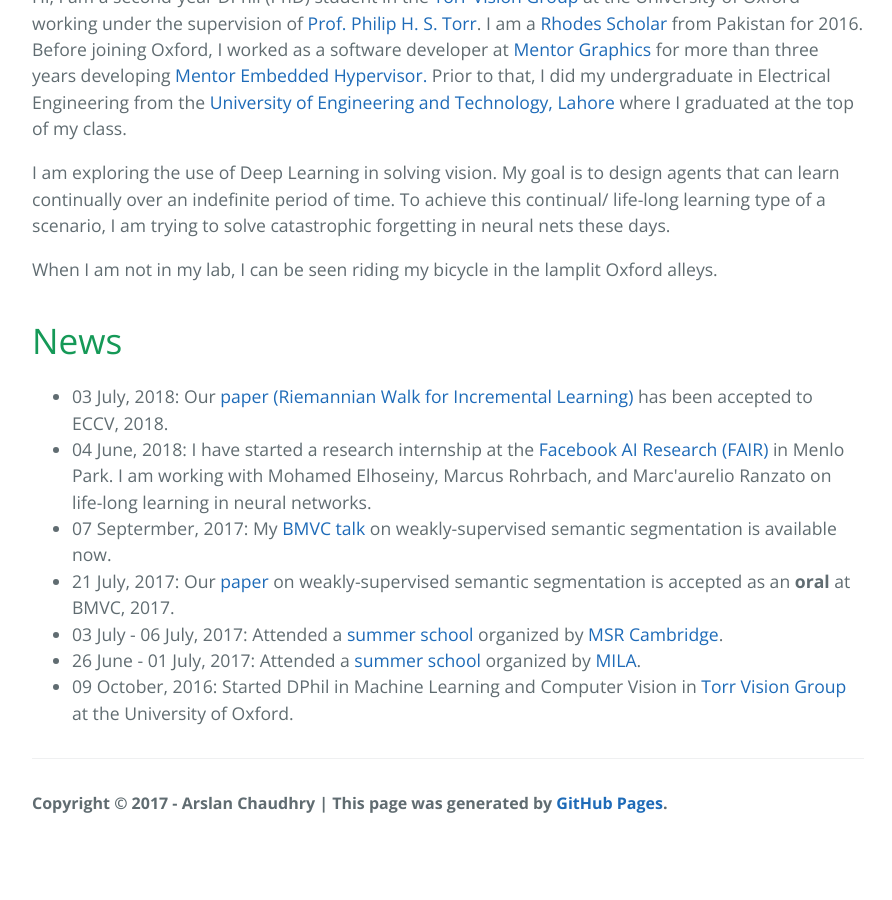
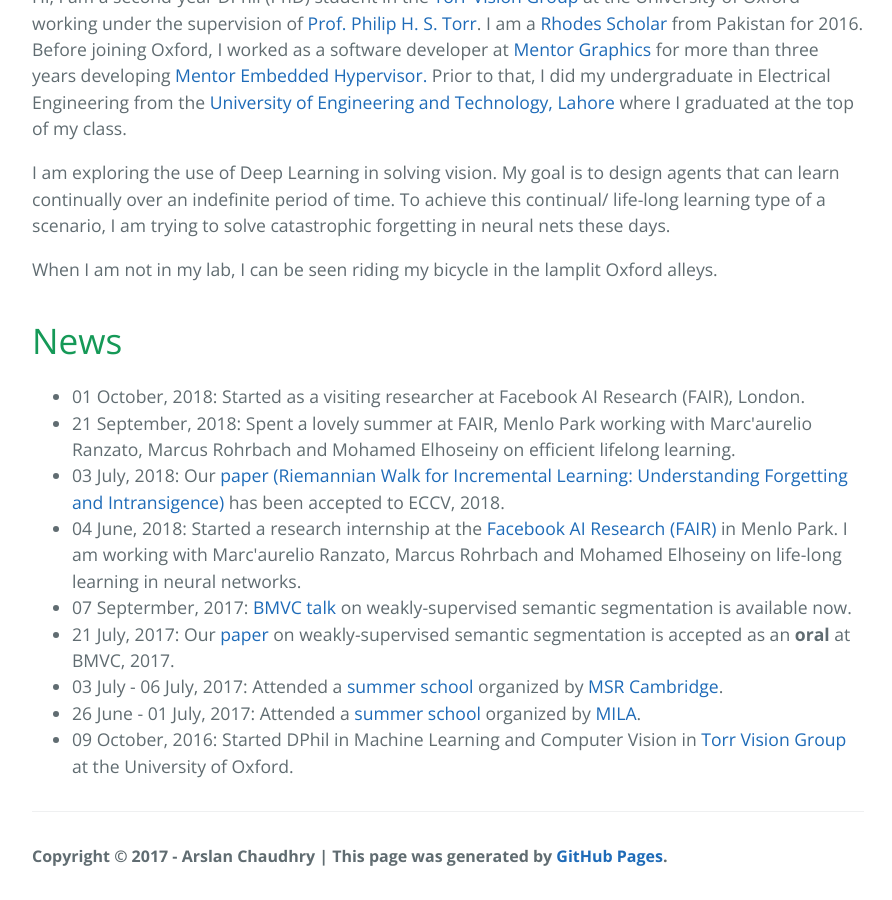
Before and after one commit to arslan-chaudhry/arslan-chaudhry.github.io, a Jekyll site: the page built from index.html, in a window 1280 px wide and 900 px high, scrolled down 577 px. Shown: the whole window, without its empty margins (192-1084 px from the left). Built offline with Jekyll 4.4.1, drawn with Linux system fonts in a browser that asks for light colours; nearby versions of some CDN libraries; the list of posts is cut into pages by our own code; before the commit the page ends 1424 px from its top, so only the background shows below that.

Commit message:
Summer 2018 updates

```diff
--- a/index.html
+++ b/index.html
@@ -24,9 +24,11 @@ title: {{ site.name }}
 
     <h1>News</h1>
         <ul class="posts">
-	    <li> 03 July, 2018: Our <a href="https://arxiv.org/abs/1801.10112" target="_blank">paper (Riemannian Walk for Incremental Learning)</a> has been accepted to ECCV, 2018.</li>
-            <li> 04 June, 2018: I have started a research internship at the <a href="https://research.fb.com/category/facebook-ai-research-fair/" target="_blank">Facebook AI Research (FAIR)</a> in Menlo Park. I am working with Mohamed Elhoseiny, Marcus Rohrbach, and Marc'aurelio Ranzato on life-long learning in neural networks.</li>
-            <li> 07 Septermber, 2017: My <a href="https://www.youtube.com/watch?v=kEqmRNf43sE" target="_blank">BMVC talk</a> on weakly-supervised semantic segmentation is available now.</li>
+             <li> 01 October, 2018: Started as a visiting researcher at Facebook AI Research (FAIR), London.
+	    <li> 21 September, 2018: Spent a lovely summer at FAIR, Menlo Park working with Marc'aurelio Ranzato, Marcus Rohrbach and Mohamed Elhoseiny on efficient lifelong learning.
+	    <li> 03 July, 2018: Our <a href="https://doi.org/10.1007/978-3-030-01252-6_33" target="_blank">paper (Riemannian Walk for Incremental Learning: Understanding Forgetting and Intransigence)</a> has been accepted to ECCV, 2018.</li>
+            <li> 04 June, 2018: Started a research internship at the <a href="https://research.fb.com/category/facebook-ai-research-fair/" target="_blank">Facebook AI Research (FAIR)</a> in Menlo Park. I am working with Marc'aurelio Ranzato, Marcus Rohrbach and Mohamed Elhoseiny on life-long learning in neural networks.</li>
+            <li> 07 Septermber, 2017: <a href="https://www.youtube.com/watch?v=kEqmRNf43sE" target="_blank">BMVC talk</a> on weakly-supervised semantic segmentation is available now.</li>
             <li> 21 July, 2017: Our <a href="https://arxiv.org/abs/1707.05821" target="_blank">paper</a> on weakly-supervised semantic segmentation is accepted as an <b>oral</b> at BMVC, 2017.</li>
             <li> 03 July - 06 July, 2017: Attended a <a href="https://www.microsoft.com/en-us/research/event/ai-summer-school-2017/#" target="_blank">summer school</a> organized by <a href="https://www.microsoft.com/en-us/research/" target="_blank">MSR Cambridge</a>.</li>
             <li> 26 June - 01 July, 2017: Attended a <a href="https://mila.umontreal.ca/en/cours/deep-learning-summer-school-2017/" target="_blank">summer school</a> organized by <a href="https://mila.umontreal.ca/en/mila/" target="_blank">MILA</a>.</li>
```
Also changed, not shown: publications.html (+5 -2 lines), 1 other file.
